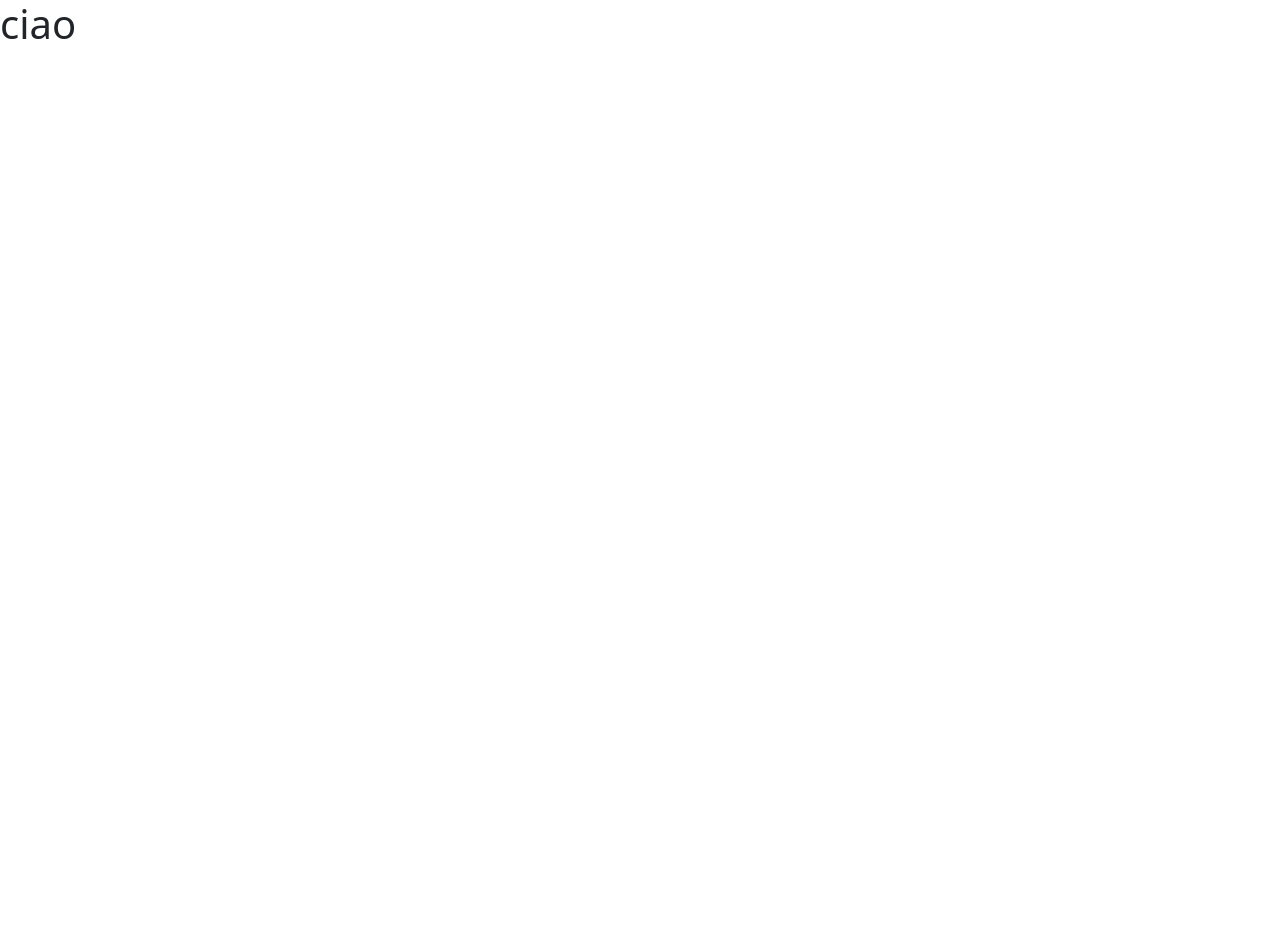
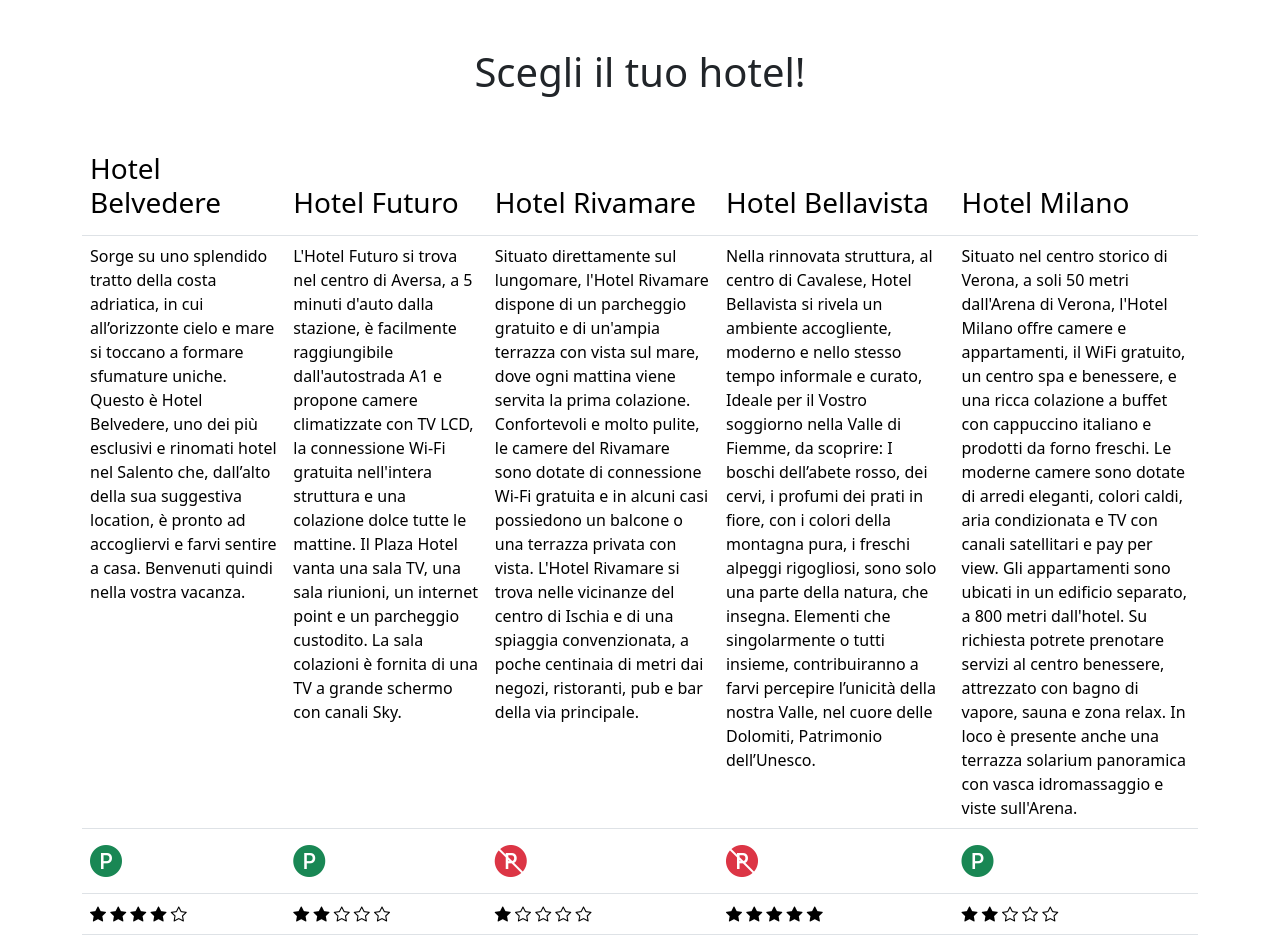
Before and after one commit to Plvmmu10/php-hotel, a PHP site: page / in a window 1280 px wide. Before the commit the page is almost empty. Before the commit the page ends 39 px from the top, so only its background shows below. Run offline with PHP 8.4, Linux system fonts and the light colour scheme.

Commit message:
final commit

```diff
--- a/index.php
+++ b/index.php
@@ -1,3 +1,48 @@
+<?php
+
+// Hotels array
+$hotels = [
+
+        [
+            'name' => 'Hotel Belvedere',
+            'description' => "Sorge su uno splendido tratto della costa adriatica, in cui all’orizzonte cielo e mare si toccano a formare sfumature uniche. Questo è Hotel Belvedere, uno dei più esclusivi e rinomati hotel nel Salento che, dall’alto della sua suggestiva location, è pronto ad accogliervi e farvi sentire a casa. Benvenuti quindi nella vostra vacanza.",
+            'parking' => true,
+            'vote' => 4,
+            'distance_to_center' => 10.4
+        ],
+        [
+            'name' => 'Hotel Futuro',
+            'description' => "L'Hotel Futuro si trova nel centro di Aversa, a 5 minuti d'auto dalla stazione, è facilmente raggiungibile dall'autostrada A1 e propone camere climatizzate con TV LCD, la connessione Wi-Fi gratuita nell'intera struttura e una colazione dolce tutte le mattine. Il Plaza Hotel vanta una sala TV, una sala riunioni, un internet point e un parcheggio custodito. La sala colazioni è fornita di una TV a grande schermo con canali Sky.",
+            'parking' => true,
+            'vote' => 2,
+            'distance_to_center' => 2
+        ],
+        [
+            'name' => 'Hotel Rivamare',
+            'description' => "Situato direttamente sul lungomare, l'Hotel Rivamare dispone di un parcheggio gratuito e di un'ampia terrazza con vista sul mare, dove ogni mattina viene servita la prima colazione. Confortevoli e molto pulite, le camere del Rivamare sono dotate di connessione Wi-Fi gratuita e in alcuni casi possiedono un balcone o una terrazza privata con vista. L'Hotel Rivamare si trova nelle vicinanze del centro di Ischia e di una spiaggia convenzionata, a poche centinaia di metri dai negozi, ristoranti, pub e bar della via principale.",
+            'parking' => false,
+            'vote' => 1,
+            'distance_to_center' => 1
+        ],
+        [
+            'name' => 'Hotel Bellavista',
+            'description' => "Nella rinnovata struttura, al centro di Cavalese, Hotel Bellavista si rivela un ambiente accogliente, moderno e nello stesso tempo informale e curato, Ideale per il Vostro soggiorno nella Valle di Fiemme, da scoprire: I boschi dell’abete rosso, dei cervi, i profumi dei prati in fiore, con i colori della montagna pura, i freschi alpeggi rigogliosi, sono solo una parte della natura, che insegna. Elementi che singolarmente o tutti insieme, contribuiranno a farvi percepire l’unicità della nostra Valle, nel cuore delle Dolomiti, Patrimonio dell’Unesco.",
+            'parking' => false,
+            'vote' => 5,
+            'distance_to_center' => 5.5
+        ],
+        [
+            'name' => 'Hotel Milano',
+            'description' => "Situato nel centro storico di Verona, a soli 50 metri dall'Arena di Verona, l'Hotel Milano offre camere e appartamenti, il WiFi gratuito, un centro spa e benessere, e una ricca colazione a buffet con cappuccino italiano e prodotti da forno freschi. Le moderne camere sono dotate di arredi eleganti, colori caldi, aria condizionata e TV con canali satellitari e pay per view. Gli appartamenti sono ubicati in un edificio separato, a 800 metri dall'hotel. Su richiesta potrete prenotare servizi al centro benessere, attrezzato con bagno di vapore, sauna e zona relax. In loco è presente anche una terrazza solarium panoramica con vasca idromassaggio e viste sull'Arena.",
+            'parking' => true,
+            'vote' => 2,
+            'distance_to_center' => 50
+        ],
+];
+?>
+
+
+
 <!DOCTYPE html>
 <html lang="en">
 <head>
@@ -7,8 +52,70 @@
     <link rel="stylesheet" href="style.css">
     <title>Hotels</title>
     <link href="https://cdn.jsdelivr.net/npm/bootstrap@5.3.0-alpha3/dist/css/bootstrap.min.css" rel="stylesheet" integrity="sha384-KK94CHFLLe+nY2dmCWGMq91rCGa5gtU4mk92HdvYe+M/SXH301p5ILy+dN9+nJOZ" crossorigin="anonymous">
+    <link rel="stylesheet" href="https://cdn.jsdelivr.net/npm/bootstrap-icons@1.10.5/font/bootstrap-icons.css">
 </head>
 <body>
-    <h1>ciao</h1>
+   <div class="container mt-5">
+    <div class="text-center my-5">
+        <h1>Scegli il tuo hotel!</h1>
+    </div>
+
+    <table class="table">
+    <!-- Table head with all the hotel's name -->
+    <thead>
+        <?php foreach($hotels as $hotel) {?>
+        <th>
+            <h3>
+                <?php echo $hotel['name'] ?>
+            </h3>
+        </th>
+        <?php } ?>
+    </thead>
+
+
+    <!-- Table body with all the hotel's info -->
+    <tbody>
+            <!-- Table row with hotel's description -->
+        <tr>
+            <?php foreach($hotels as $hotelDesc) { ?>
+            <td>
+                <?php echo $hotelDesc['description'] ?>
+            </td>
+            <?php } ?>
+        </tr>
+
+        <!-- Table row with parking info -->
+        <tr>
+            <?php foreach($hotels as $hotelPark) { ?>
+            <td>
+                <?php if($hotelPark['parking']): ?>
+                     <i class="bi bi-p-circle-fill text-success fs-2"></i>
+                <?php else: ?>
+                    <i class="bi bi-sign-no-parking-fill text-danger fs-2"></i>
+                <?php endif;?>
+            </td>
+            <?php } ?>
+
+        </tr>
+
+
+        <!-- Table row with rating in star icons -->
+        <tr>
+            <?php foreach($hotels as $hotelRate) { ?>
+            <td>
+                <?php for($i = 0; $i < 5; $i++){ ?>
+                    <?php if($i < $hotelRate['vote']): ?>
+                        <i class="bi bi-star-fill "></i>
+                    <?php else:?>
+                        <i class="bi bi-star"></i>
+                    <?php endif; ?>
+                <?php };?>
+            </td>
+            <?php } ?>
+        </tr>
+    </tbody>
+
+   </table>
+   </div>
 </body>
 </html>
```
